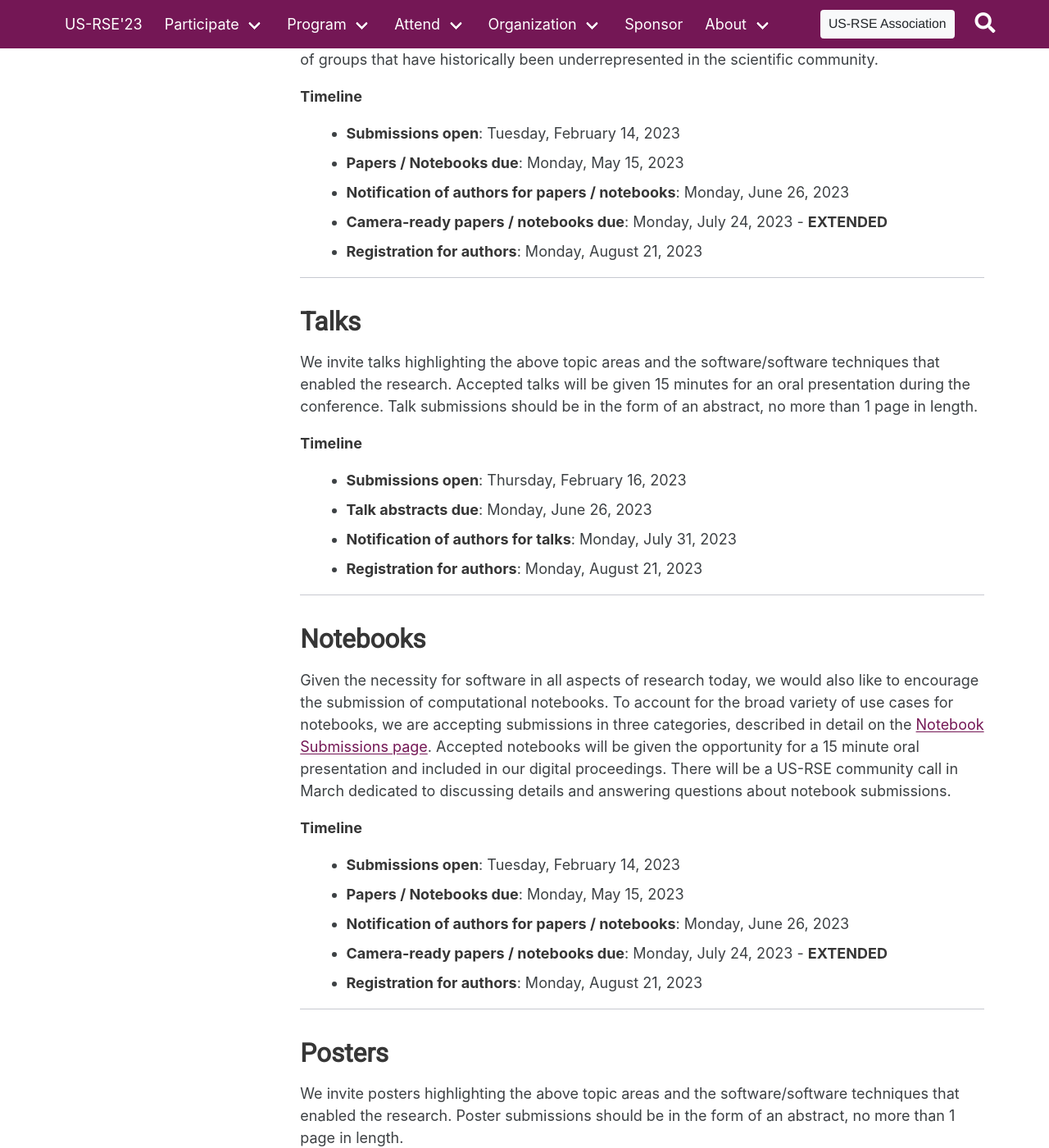
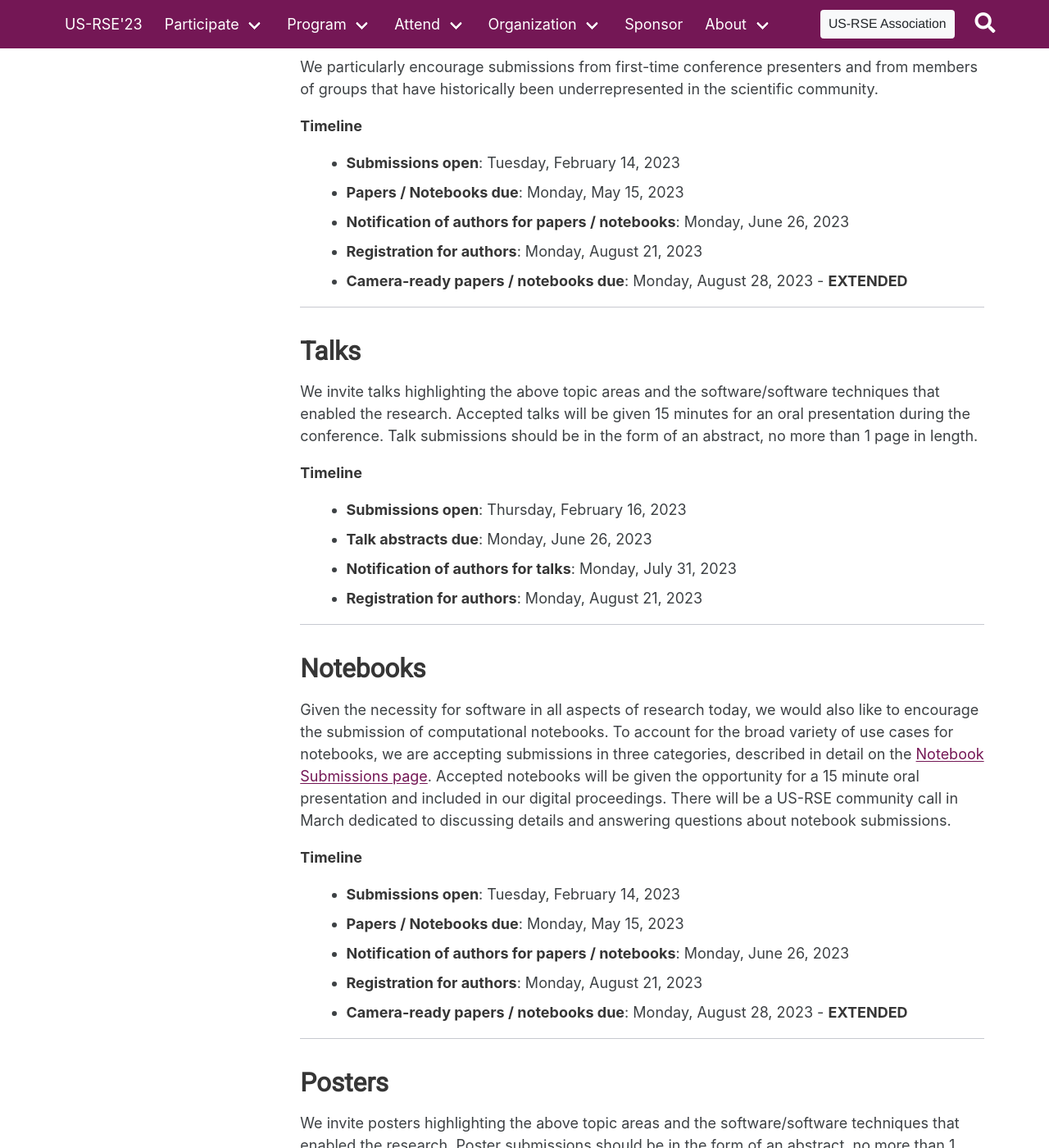
Before and after one commit to USRSE/usrse23, a Jekyll site: the page built from pages/participate/participate.md, in a window 1280 px wide and 1400 px high, scrolled down 1724 px. Shown: the whole window at 82% size. Built offline with Jekyll 4.4.1, drawn with Linux system fonts in a browser that asks for light colours; a style sheet for code colours, icons or effects is not loaded; some of the changed text lies outside the part shown.

Commit message:
Extend camera-ready deadline for all submissions to Aug 28

```diff
--- a/index.html
+++ b/index.html
@@ -54,6 +54,7 @@ fb-img:
   <li><b>Poster / Talk abstracts due</b>: Monday, June 26, 2023
   <li><b>Registration Opens</b>: Tuesday, August 1, 2023</li>
   <li><b>Author Registration deadline</b>: Monday, August 21, 2023</li>
+  <li><b>Camera-ready Submissions due</b>: Monday, August 28, 2023</li>
   <li><b>Conference Date</b>: October 16-18, 2023, Chicago, IL</li>
   </ul>
 
--- a/pages/participate/participate.md
+++ b/pages/participate/participate.md
@@ -34,6 +34,7 @@ include (but are not limited to):
 - **Workshops, Tutorials, and BoF submissions due**: Tuesday, April 11, 2023
 - **Papers / Notebooks due**: Monday, May 15, 2023
 - **Poster / Talk abstracts due**: Monday, June 26, 2023
+- **Camera-ready submissions due**: Monday, August 28, 2023
 
 **Submission Website**: [EasyChair](https://easychair.org/conferences/?conf=usrsecon2023)
 
@@ -78,8 +79,8 @@ the scientific community.
 - **Submissions open**: Tuesday, February 14, 2023
 - **Papers / Notebooks due**: Monday, May 15, 2023
 - **Notification of authors for papers / notebooks**: Monday, June 26, 2023
-- **Camera-ready papers / notebooks due**: Monday, July 24, 2023 - **EXTENDED**
 - **Registration for authors**: Monday, August 21, 2023
+- **Camera-ready papers / notebooks due**: Monday, August 28, 2023 - **EXTENDED**
 
 ------
 
@@ -115,8 +116,8 @@ about notebook submissions.
 - **Submissions open**: Tuesday, February 14, 2023
 - **Papers / Notebooks due**: Monday, May 15, 2023
 - **Notification of authors for papers / notebooks**: Monday, June 26, 2023
-- **Camera-ready papers / notebooks due**: Monday, July 24, 2023 - **EXTENDED**
 - **Registration for authors**: Monday, August 21, 2023
+- **Camera-ready papers / notebooks due**: Monday, August 28, 2023 - **EXTENDED**
 
 ------
 
```
Also changed, not shown: pages/about/dates.md (+1 -2 lines).
